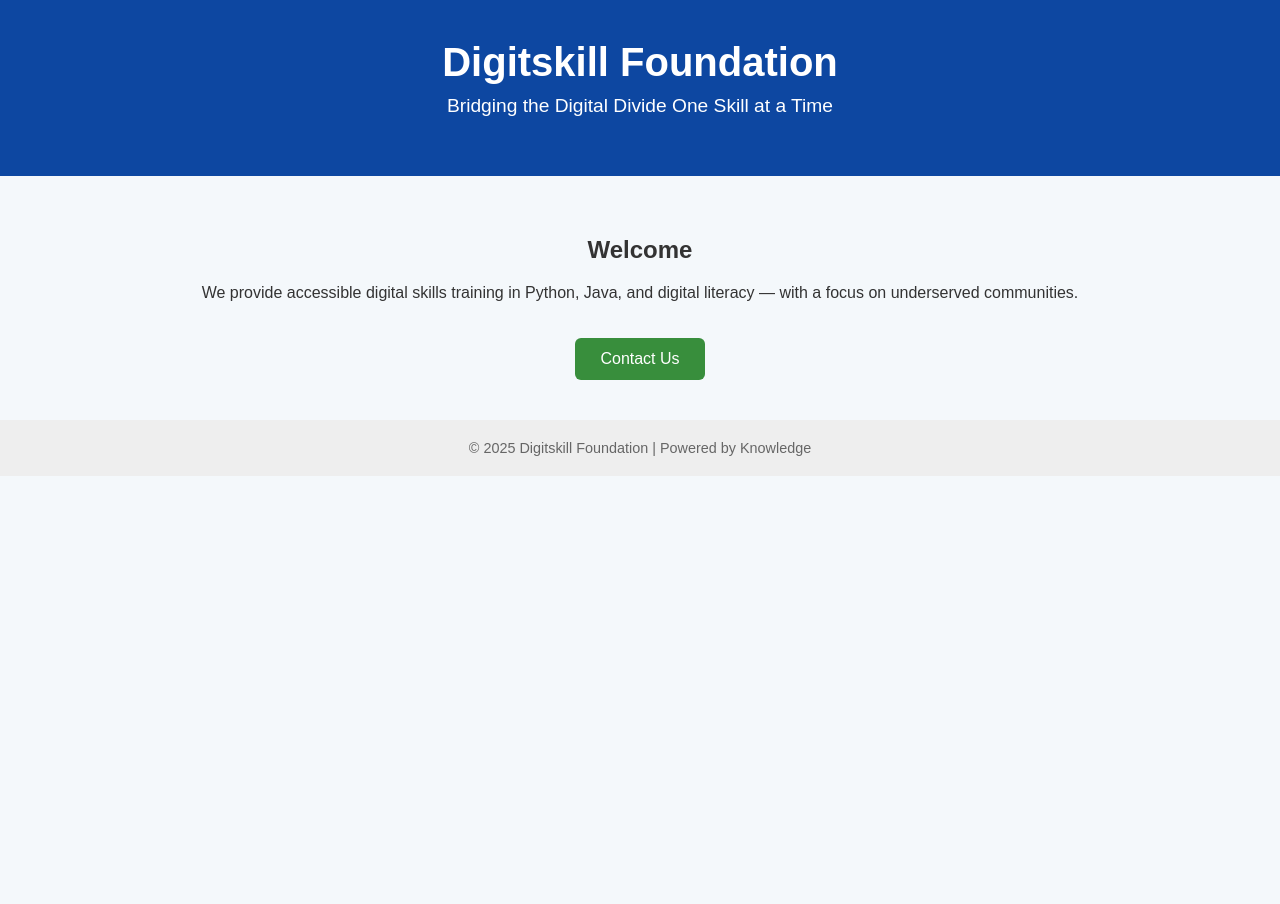
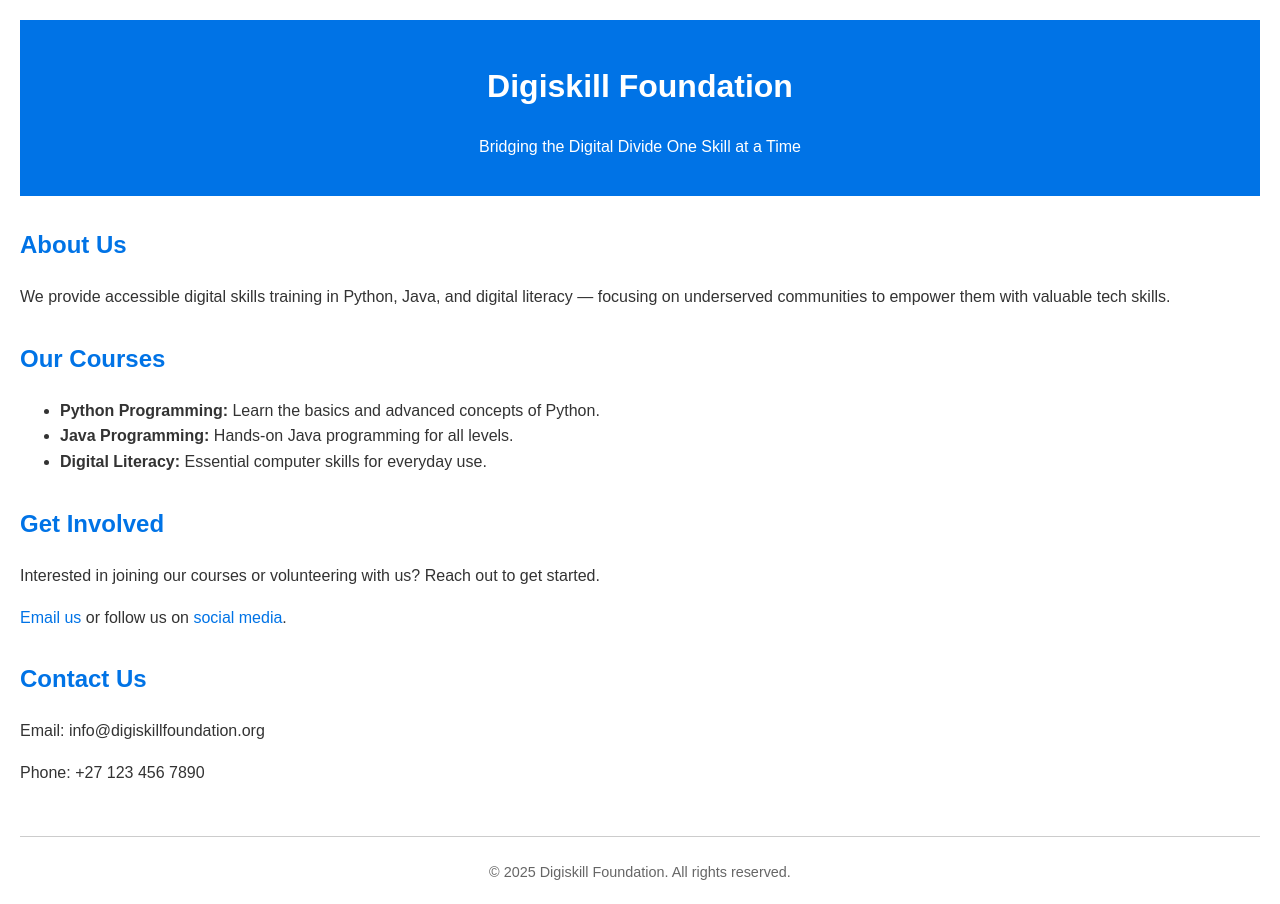
Before and after one commit to dsfoundation-dsf/digitskill, a plain HTML site: page index.html in a window 1280 px wide. Before the commit the page ends 800 px from the top, so only its background shows below. Drawn offline with Linux system fonts and the light colour scheme.

Commit message:
Update index.html

```diff
--- a/index.html
+++ b/index.html
@@ -1,64 +1,81 @@
-
 <!DOCTYPE html>
 <html lang="en">
 <head>
-    <meta charset="UTF-8">
-    <title>Digitskill Foundation</title>
-    <meta name="viewport" content="width=device-width, initial-scale=1.0">
+  <meta charset="UTF-8" />
+  <meta name="viewport" content="width=device-width, initial-scale=1" />
+  <title>Digiskill Foundation</title>
   <style>
     body {
-            margin: 0;
       font-family: Arial, sans-serif;
-            background: #f4f8fb;
+      margin: 20px;
+      line-height: 1.6;
       color: #333;
+    }
+    header {
+      background-color: #0073e6;
+      color: white;
+      padding: 20px;
       text-align: center;
     }
-        header {
-            background-color: #0d47a1;
-            color: white;
-            padding: 40px 20px;
+    section {
+      margin-top: 30px;
     }
-        header h1 {
-            margin: 0;
-            font-size: 2.5rem;
-        }
-        header p {
-            font-size: 1.2rem;
-            margin-top: 10px;
-        }
-        section {
-            padding: 40px 20px;
-        }
-        .btn {
-            display: inline-block;
-            margin-top: 20px;
-            padding: 12px 25px;
-            font-size: 1rem;
-            color: white;
-            background-color: #388e3c;
-            text-decoration: none;
-            border-radius: 6px;
+    h2 {
+      color: #0073e6;
     }
     footer {
-            background: #eee;
-            padding: 20px;
-            font-size: 0.9rem;
+      margin-top: 50px;
+      font-size: 0.9em;
       color: #666;
+      text-align: center;
+      border-top: 1px solid #ccc;
+      padding-top: 10px;
+    }
+    a {
+      color: #0073e6;
+      text-decoration: none;
+    }
+    a:hover {
+      text-decoration: underline;
     }
   </style>
 </head>
 <body>
+
 <header>
-        <h1>Digitskill Foundation</h1>
+  <h1>Digiskill Foundation</h1>
   <p>Bridging the Digital Divide One Skill at a Time</p>
 </header>
-    <section>
-        <h2>Welcome</h2>
-        <p>We provide accessible digital skills training in Python, Java, and digital literacy — with a focus on underserved communities.</p>
-        <a href="mailto:info@digitskill.org" class="btn">Contact Us</a>
+
+<section id="about">
+  <h2>About Us</h2>
+  <p>We provide accessible digital skills training in Python, Java, and digital literacy — focusing on underserved communities to empower them with valuable tech skills.</p>
 </section>
+
+<section id="courses">
+  <h2>Our Courses</h2>
+  <ul>
+    <li><strong>Python Programming:</strong> Learn the basics and advanced concepts of Python.</li>
+    <li><strong>Java Programming:</strong> Hands-on Java programming for all levels.</li>
+    <li><strong>Digital Literacy:</strong> Essential computer skills for everyday use.</li>
+  </ul>
+</section>
+
+<section id="get-involved">
+  <h2>Get Involved</h2>
+  <p>Interested in joining our courses or volunteering with us? Reach out to get started.</p>
+  <p><a href="mailto:info@digiskillfoundation.org">Email us</a> or follow us on <a href="#">social media</a>.</p>
+</section>
+
+<section id="contact">
+  <h2>Contact Us</h2>
+  <p>Email: info@digiskillfoundation.org</p>
+  <p>Phone: +27 123 456 7890</p>
+</section>
+
 <footer>
-        &copy; 2025 Digitskill Foundation | Powered by Knowledge
+  <p>© 2025 Digiskill Foundation. All rights reserved.</p>
 </footer>
+
 </body>
 </html>
```
Lines whose indentation alone changed are shown as unchanged.
